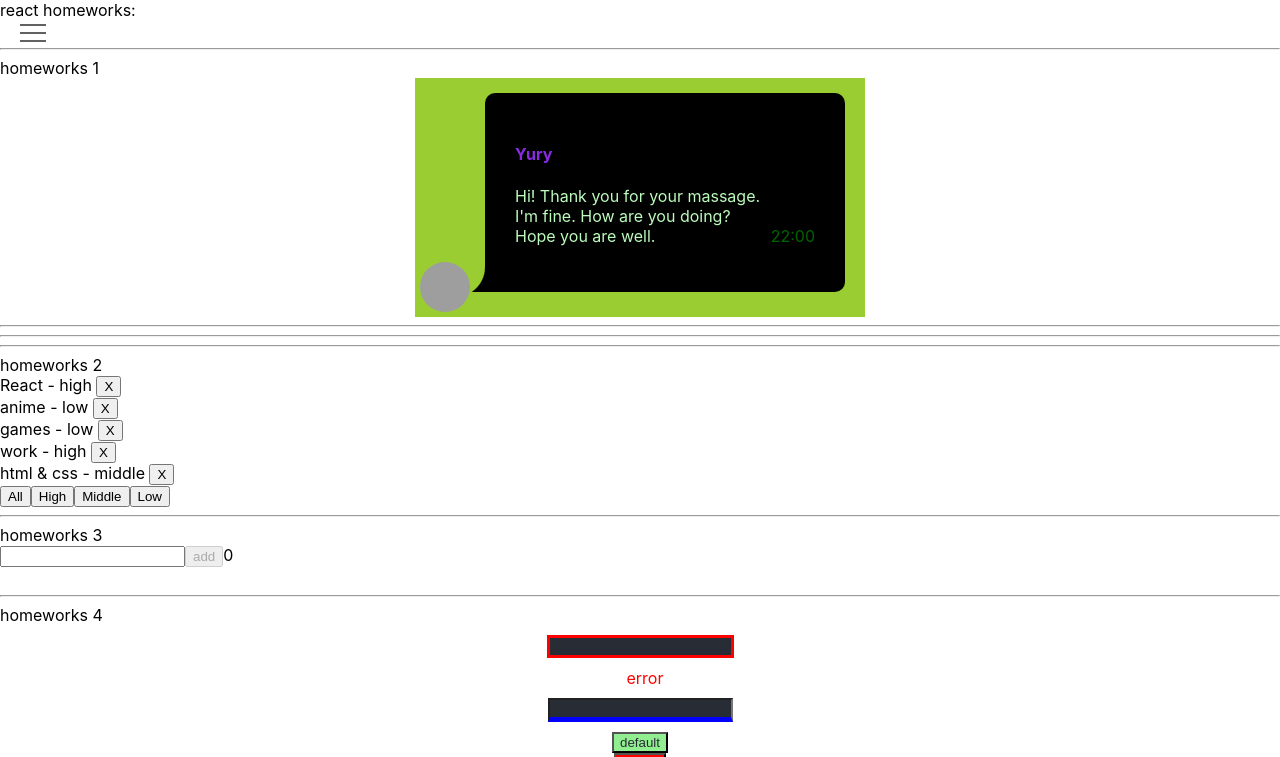
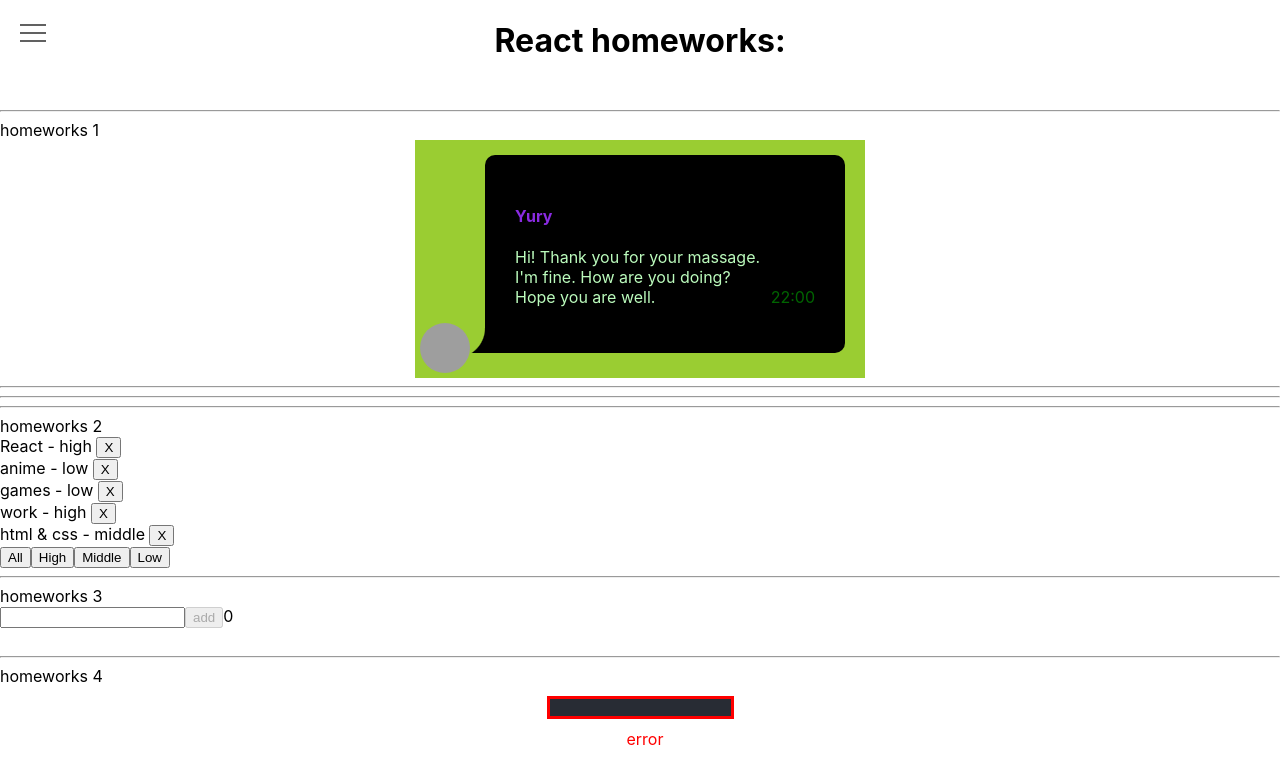
Before and after one commit to YuryHouse/Homeworks_by_Ignat, a React (Create React App) app: page /#/pre-junior in a window 1280 px wide. Shown: the top 757 px of the page. Built offline with nearby package versions, Linux system fonts and the light colour scheme; grey boxes are pictures that could not be loaded.

Commit message:
CSS added

```diff
--- a/src/p1-main/m1-ui/u1-app/App.tsx
+++ b/src/p1-main/m1-ui/u1-app/App.tsx
@@ -10,7 +10,7 @@ import HW5 from "../../../p2-homeworks/h5-rrd-v6/HW5";
 function App() {
     return (
         <div className={s.App}>
-            <div>react homeworks:</div>
+            <h1 style={{textAlign: "center"}}>React homeworks:</h1>
             {/*<HW1/>*/}
             {/*<HW2/>*/}
             {/*<HW3/>*/}
--- a/src/p2-homeworks/h9/HW9.module.css
+++ b/src/p2-homeworks/h9/HW9.module.css
@@ -1,11 +1,11 @@
 .hwStyle {
-    background-color: cadetblue;
+    background-color: lightblue;
     color: white;
     text-align: center;
 }
 
 .hwTitle {
-    color: lightgreen;
+    color: purple;
 }
 
 .hwButtons {
```
